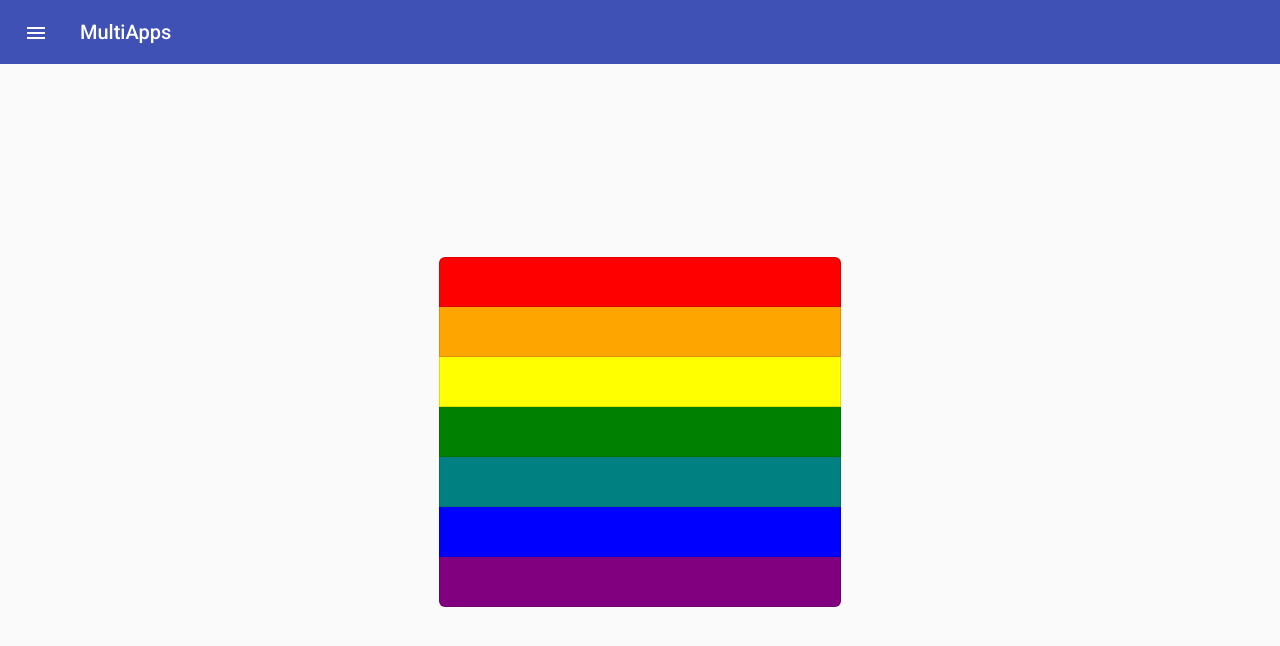
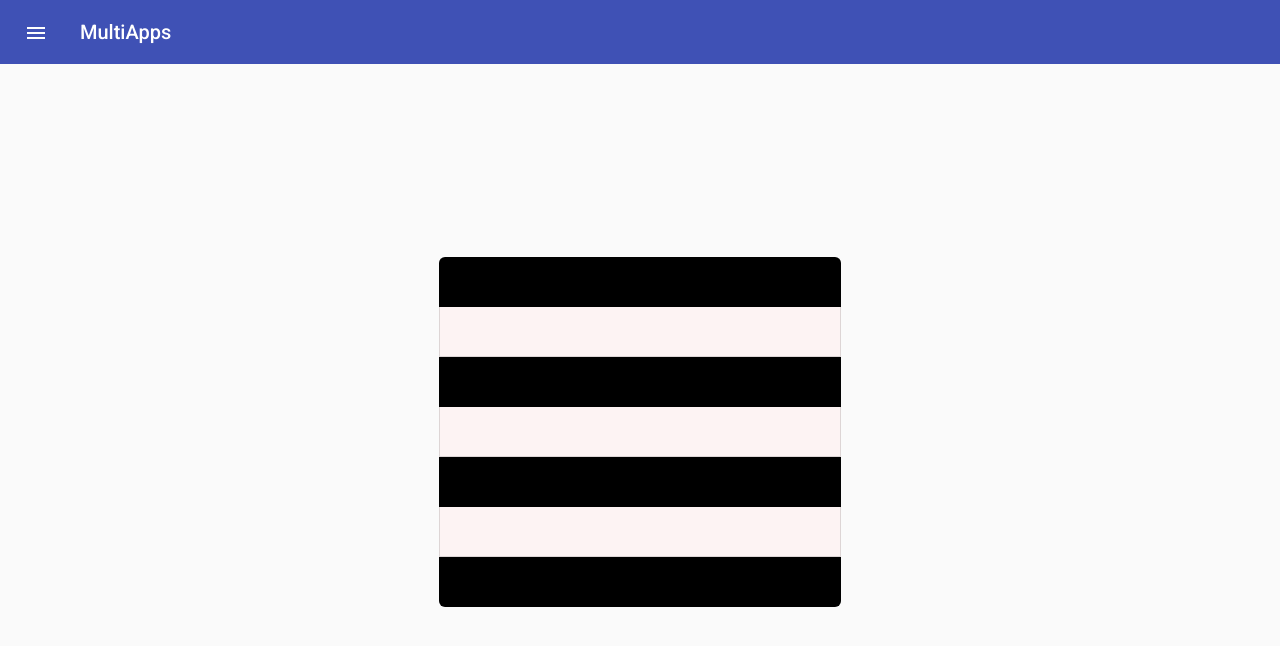
Before and after one commit to alansignetti/MultiApps, an Angular app: page /piano in a window 1280 px wide. Shown: the top 646 px of the page. Built offline with nearby package versions, Linux system fonts and the light colour scheme.

Commit message:
PianoApp b&w

```diff
--- a/src/app/piano/piano/piano.component.html
+++ b/src/app/piano/piano/piano.component.html
@@ -3,38 +3,31 @@
     <div class="list-group">
       <a
         (click)="aplicarSonido(1)"
-        class="list-group-item list-group-item-action"
-        style="background-color: red"
+        class="list-group-item list-group-item-action black"
       ></a>
       <a
         (click)="aplicarSonido(2)"
-        class="list-group-item list-group-item-action"
-        style="background-color: orange"
+        class="list-group-item list-group-item-action white"
       ></a>
       <a
         (click)="aplicarSonido(3)"
-        class="list-group-item list-group-item-action"
-        style="background-color: yellow"
+        class="list-group-item list-group-item-action black"
       ></a>
       <a
         (click)="aplicarSonido(4)"
-        class="list-group-item list-group-item-action"
-        style="background-color: green"
+        class="list-group-item list-group-item-action white"
       ></a>
       <a
         (click)="aplicarSonido(5)"
-        class="list-group-item list-group-item-action"
-        style="background-color: teal"
+        class="list-group-item list-group-item-action black"
       ></a>
       <a
         (click)="aplicarSonido(6)"
-        class="list-group-item list-group-item-action"
-        style="background-color: blue"
+        class="list-group-item list-group-item-action white"
       ></a>
       <a
         (click)="aplicarSonido(7)"
-        class="list-group-item list-group-item-action"
-        style="background-color: purple"
+        class="list-group-item list-group-item-action black"
       ></a>
     </div>
   </div>
--- a/src/app/piano/piano/piano.component.scss
+++ b/src/app/piano/piano/piano.component.scss
@@ -23,3 +23,9 @@
   -webkit-box-shadow: 3px -1px 25px 3px rgba(0, 0, 0, 0.75);
   -moz-box-shadow: 3px -1px 25px 3px rgba(0, 0, 0, 0.75);
 }
+.black {
+  background-color: black;
+}
+.white {
+  background-color: rgb(253, 243, 243);
+}
```
